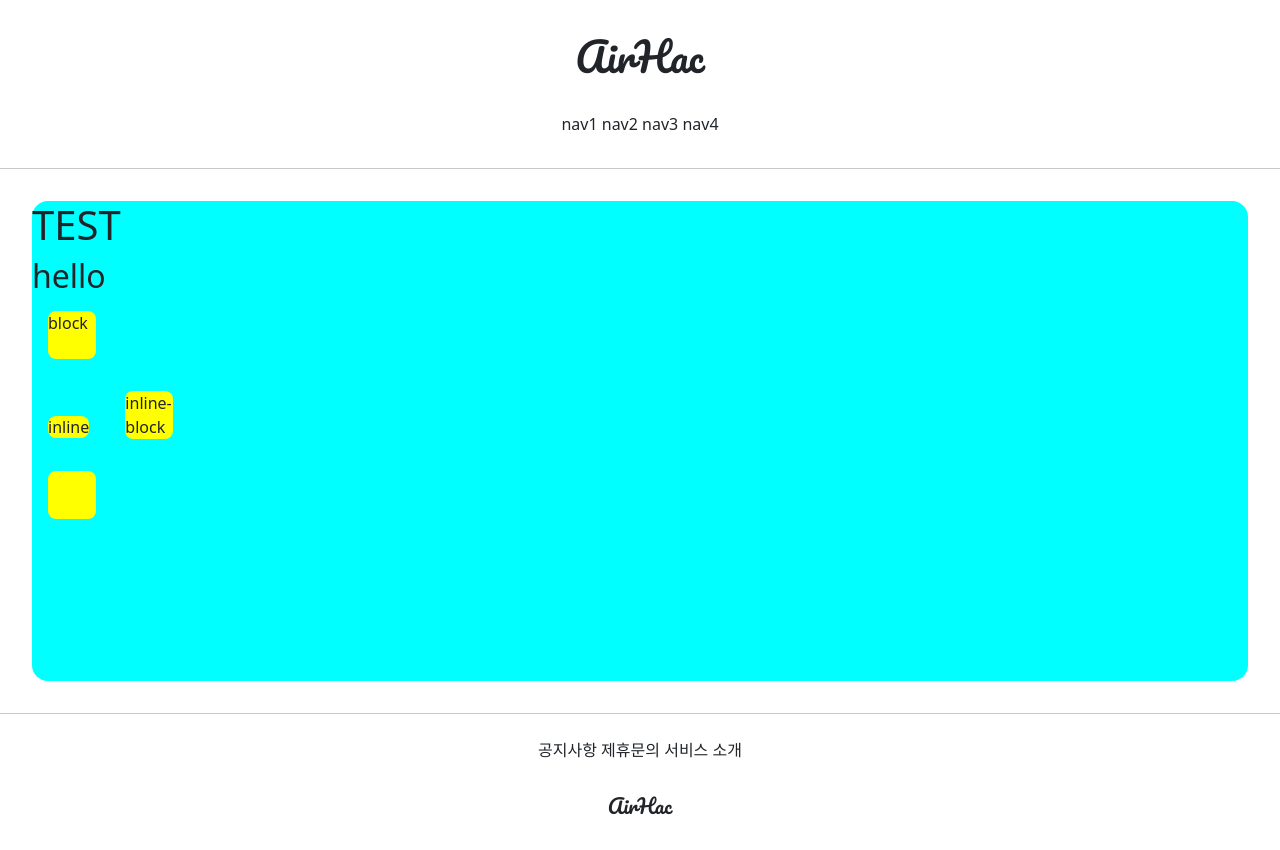
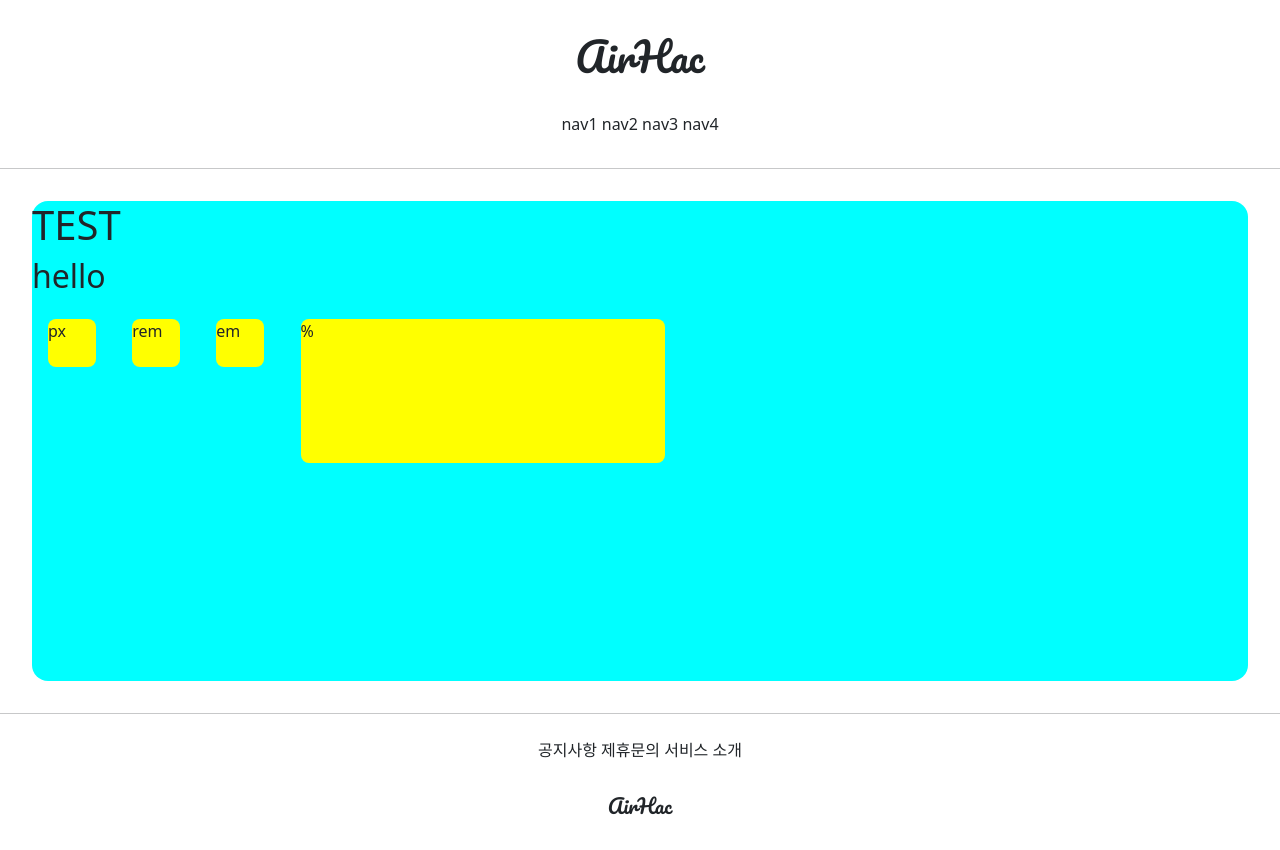
Before and after one commit to airhac/gj_web_1, a Django app: page /accounts/hello_world/ in a window 1280 px wide. Run offline with Django 3.2, Linux system fonts and the light colour scheme; parts of the project's set-up code (start-up, migrations or seed data) failed here and were passed over.

Commit message:
7/7 web commit 4

```diff
--- a/accountapp/templates/accountapp/hello_world.html
+++ b/accountapp/templates/accountapp/hello_world.html
@@ -9,18 +9,19 @@
             height : 48px;
             width : 48px;
             border-radius: .5rem;
+            display: inline-block;
         }
     </style>
 
-    <div style="height: 30rem; background-color:aqua; margin:2rem; border-radius: 1rem ">
+    <div style="height: 30rem; background-color:aqua; margin:2rem; border-radius: 1rem; font_size: 2rem">
+    {# scroll옵션도 가능, scroll도 안보이게 할수 있음#}
         <h1>TEST</h1>
         <h2>hello</h2>
 
-    <div class = "testing" style="display: block">block</div>
-    <div class = "testing" style="display: inline">inline</div>
-    <div class = "testing" style="display: none">none</div>
-    <div class = "testing" style="display: inline-block">inline-block</div>
-    <div class = "testing"></div>
+    <div class = "testing" style="height: 48px; width: 48px">px</div>
+    <div class = "testing" style="height: 3rem; width: 3rem">rem</div>
+    <div class = "testing" style="height: 3em; width: 3em">em</div>
+    <div class = "testing" style="height: 30%; width: 30%">%</div>
 
     </div>
 {% endblock %}
```
